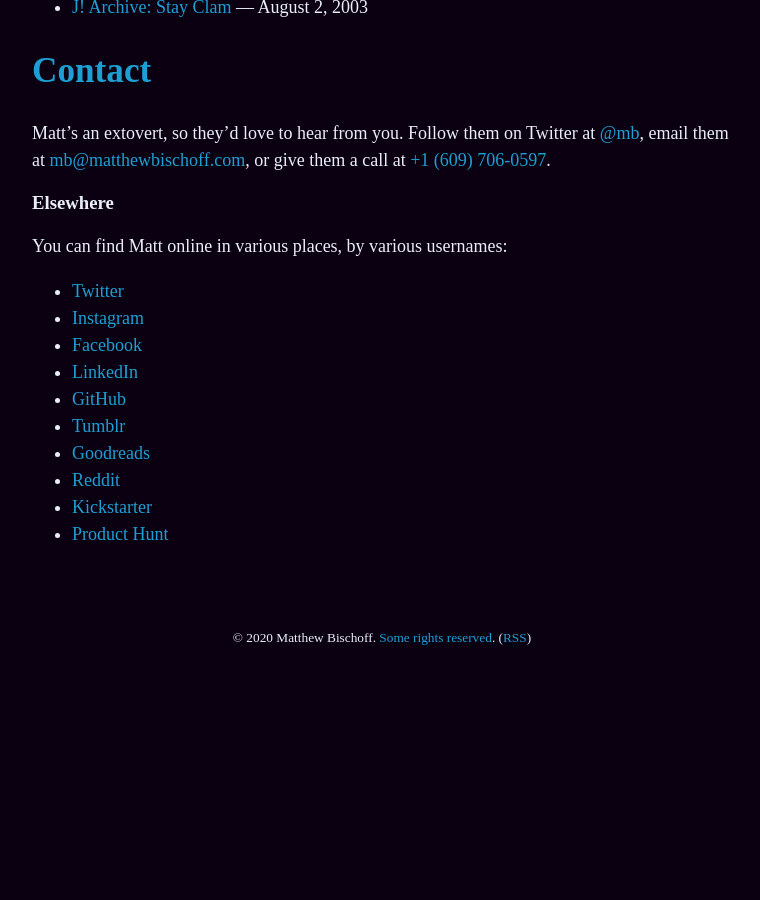
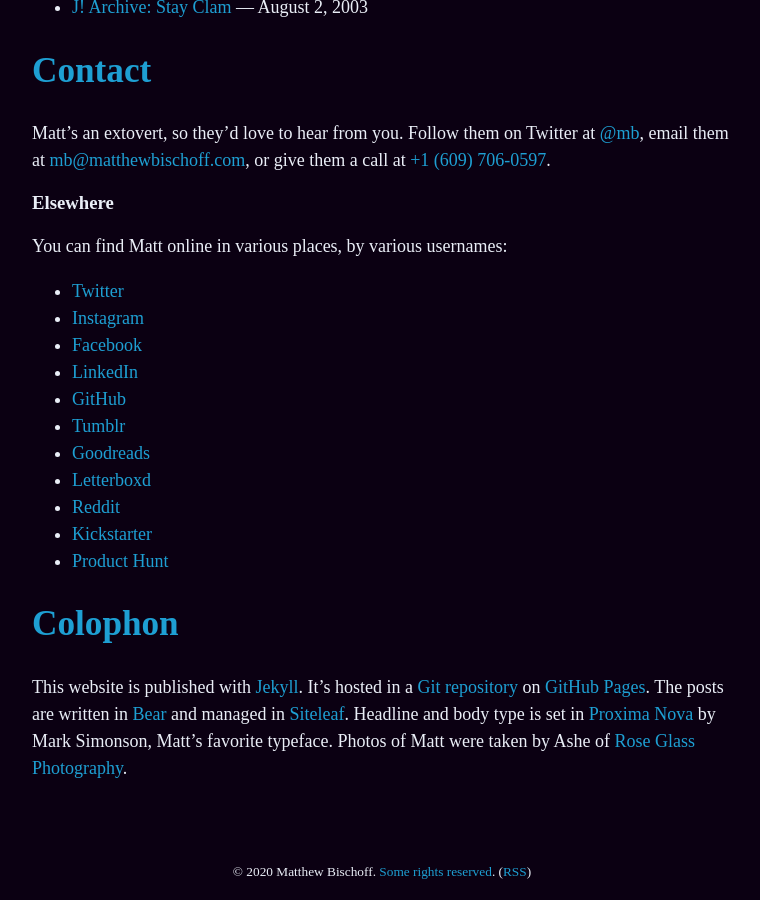
Before and after one commit to mbbischoff/website, a Jekyll site: the page built from about.md, in a window 1280 px wide and 900 px high, scrolled down 3183 px. Shown: the whole window, without its empty margins (258-1018 px from the left). Built offline with Jekyll 4.4.1, drawn with Linux system fonts in a browser that asks for light colours; some web fonts are replaced; before the commit the page ends 3849 px from its top, so only the background shows below that.

Commit message:
Updated About

```diff
--- a/about.md
+++ b/about.md
@@ -87,6 +87,11 @@
 * [GitHub](https://github.com/mattbischoff)
 * [Tumblr](http://mttb.me)
 * [Goodreads](https://goodreads.com/matthewbischoff)
+* [Letterboxd](https://letterboxd.com/matthewbischoff/)
 * [Reddit](http://www.reddit.com/user/matthewbischoff/)
 * [Kickstarter](https://www.kickstarter.com/profile/matthewbischoff)
 * [Product Hunt](https://www.producthunt.com/@mb)
+
+# Colophon
+
+This website is published with [Jekyll](https://jekyllrb.com). It’s hosted in a [Git repository](https://github.com/mattbischoff/matthewbischoff.com) on [GitHub Pages](https://pages.github.com). The posts are written in [Bear](https://bear.app) and managed in [Siteleaf](https://www.siteleaf.com). Headline and body type is set in [Proxima Nova](https://www.google.com/search?client=safari&rls=en&q=Proxima+Nova&ie=UTF-8&oe=UTF-8) by Mark Simonson, Matt’s favorite typeface. Photos of Matt were taken by Ashe of [Rose Glass Photography](https://www.roseglass.pictures).
```
